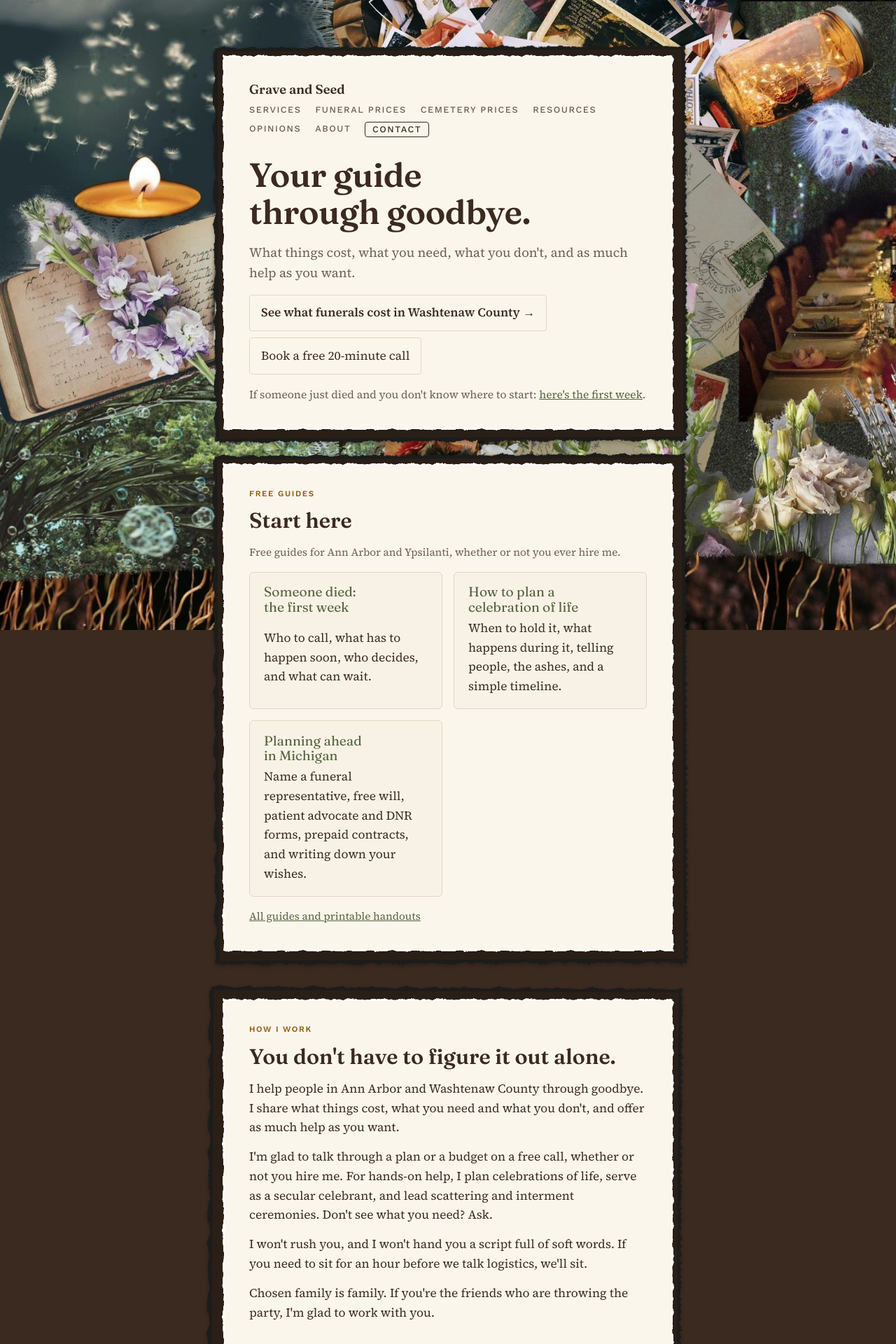
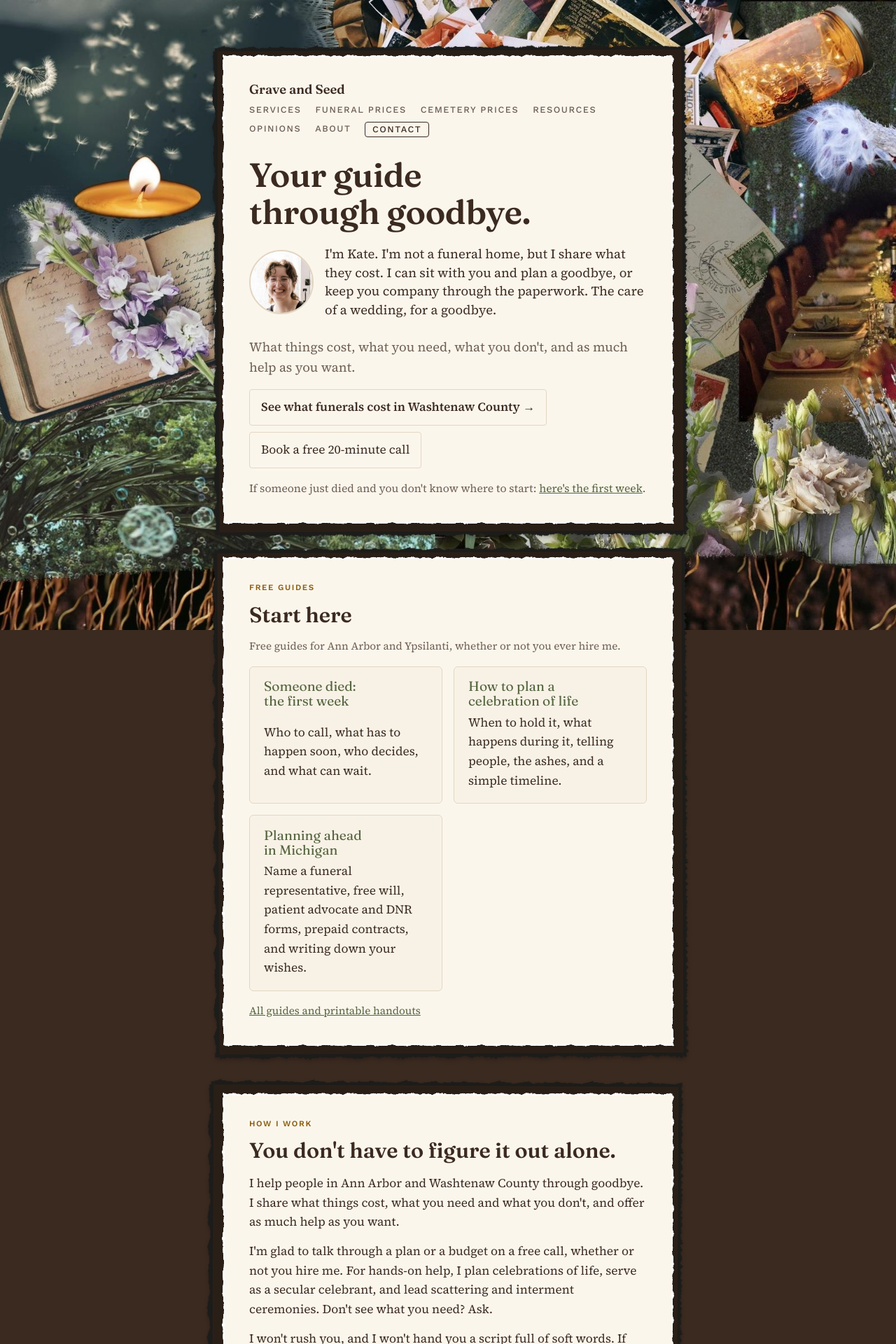
Before and after one commit to katekelley/graveandseed, a Jekyll site: the page built from index.html, in a window 1280 px wide. Shown: the top 1920 px of the page at 70% size. Built offline with Jekyll 4.4.1, drawn with Linux system fonts in a browser that asks for light colours.

Commit message:
Homepage: add photo and who-I-am line under the heading
Five-second test showed most people read the site as a funeral home and
almost no one saw one person behind it.

Co-Authored-By: Claude Opus 5.5 <noreply@anthropic.com>
Claude-Session: https://claude.ai/code/session_011MgnuDgVmkmLTrvGDgtzQG

```diff
--- a/_data/content.yml
+++ b/_data/content.yml
@@ -1,6 +1,7 @@
 hero_heading: "Your guide through goodbye."
 tagline_start: "What things cost, what you need, what you don't, and as much help as you want"
 tagline_emphasis: ""
+hero_who: "I'm Kate. I'm not a funeral home, but I share what they cost. I can sit with you and plan a goodbye, or keep you company through the paperwork. The care of a wedding, for a goodbye."
 location: "Ann Arbor, Michigan"
 meta_description: "Help in Ann Arbor and Washtenaw County through goodbye: posted funeral prices, free guides, and as much hands-on help as you want."
 crisis_note: "If someone just died and you don't know where to start:"
--- a/_includes/head.html
+++ b/_includes/head.html
@@ -262,6 +262,11 @@ footer .label a, footer .label { color: var(--muted); }
 .hero-actions { display: flex; flex-wrap: wrap; gap: 0.6rem; align-items: center; }
 .hero-actions .hero-cta { margin-top: 0; }
 .hero-cta.quiet { font-weight: 500; }
+.hero-who { display: flex; gap: 1rem; align-items: center; margin-block: 0.25rem 0.5rem; }
+.hero-who img { width: 5.5rem; height: 5.5rem; border-radius: 50%; object-fit: cover; flex: none; border: 2px solid var(--line); }
+.hero-who p { margin: 0; font-size: 1.15rem; line-height: 1.45; color: var(--ink); }
+@media (max-width: 560px) { .hero-who img { width: 4.5rem; height: 4.5rem; } .hero-who p { font-size: 1.05rem; } }
+@media print { .hero-who img { display: none; } }
 .print-source { display: none; }
 /* Print: plain black on white, no collage, menu or buttons, and the address of every link written out, since links don't work on paper. */
 @media print {
--- a/index.html
+++ b/index.html
@@ -22,6 +22,9 @@ og_description: "Help in Ann Arbor through goodbye. What things cost, what you n
   <div class="wrap">
     {% include nav.html here="home" %}
     <h1>{{ c.hero_heading }}</h1>
+    {%- if c.hero_who and c.hero_who != "" %}
+    <div class="hero-who"><img src="/assets/kate-face.jpg" alt="Kate, smiling, in glasses and a black tank top" width="120" height="120"><p>{{ c.hero_who }}</p></div>
+    {%- endif %}
     <p class="lede">{{ c.tagline_start }}{% if c.tagline_emphasis != "" %} <em>{{ c.tagline_emphasis }}</em>{% endif %}.</p>
     <div class="hero-actions">
       <a class="hero-cta" href="/prices/">See what funerals cost in Washtenaw County &rarr;</a>
```
Also changed, not shown: assets/kate-face.jpg (added).
